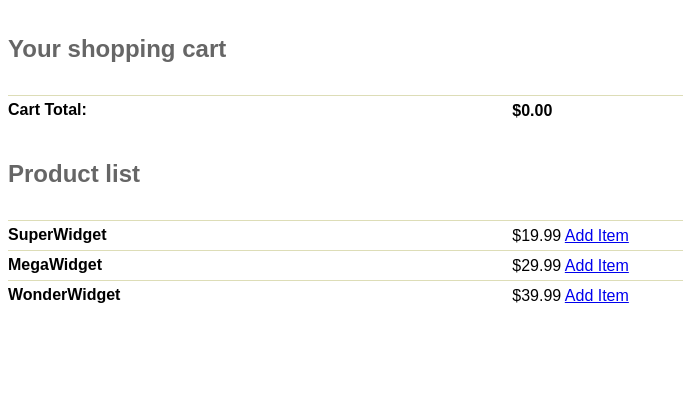
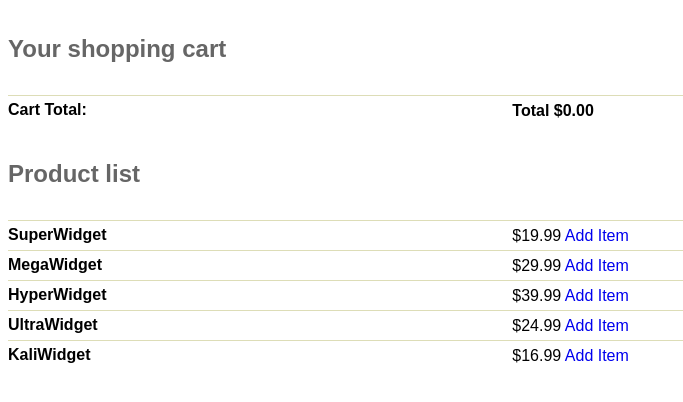
Before and after one commit to mgustran/practicasPHP, a PHP site: page /shopping_cart.php in a window 1280 px wide. Shown: the top 402 px of the page, without its empty margins (0-683 px from the left). Run offline with PHP 8.4, Linux system fonts and the light colour scheme.

Commit message:
terminado ejercicio shoppingCart

```diff
--- a/shoppingCart/common.css
+++ b/shoppingCart/common.css
@@ -1,6 +1,8 @@
 
 /* Page body */
 body { font-family: Arial, Helvetica, sans-serif; }
+
+a { text-decoration: none;}
 
 /* Definition lists */
 dl { width: 100%; margin: 2em 0; padding: 0; clear: both; overflow: auto; }
--- a/shoppingCart/shopping_cart.php
+++ b/shoppingCart/shopping_cart.php
@@ -29,8 +29,9 @@ class Product {
 $products = array(
   1 => new Product( 1, "SuperWidget", 19.99 ),
   2 => new Product( 2, "MegaWidget", 29.99 ),
-  3 => new Product( 3, "WonderWidget", 39.99 )
-);
+  3 => new Product( 3, "HyperWidget", 39.99 ),
+  4 => new Product( 4, "UltraWidget", 24.99 ),
+  5 => new Product( 5, "KaliWidget", 16.99));
 
 if ( !isset( $_SESSION["cart"] ) ) $_SESSION["cart"] = array();
 
@@ -44,8 +45,11 @@ if ( isset( $_GET["action"] ) and $_GET["action"] == "addItem" ) {
 
 function addItem() {
   global $products;
-  if ( isset( $_GET["productId"] ) and $_GET["productId"] >= 1 and $_GET["productId"] <= 3 ) {
+  global $addItemQuantity;
+  if ( isset( $_GET["productId"] ) and $_GET["productId"] >= 1 and $_GET["productId"] <= 5 ) {
     $productId = (int) $_GET["productId"];
+
+    $_SESSION['addItemQuantity'][$productId]++;
 
     if ( !isset( $_SESSION["cart"][$productId] ) ) {
       $_SESSION["cart"][$productId] = $products[$productId];
@@ -61,7 +65,9 @@ function removeItem() {
   if ( isset( $_GET["productId"] ) and $_GET["productId"] >= 1 and $_GET["productId"] <= 3 ) {
     $productId = (int) $_GET["productId"];
 
-    if ( isset( $_SESSION["cart"][$productId] ) ) {
+    $_SESSION['addItemQuantity'][$productId]--;
+
+    if ( isset( $_SESSION["cart"][$productId] ) and $_SESSION['addItemQuantity'][$productId] < 1) {
       unset( $_SESSION["cart"][$productId] );
     }
   }
@@ -89,14 +95,30 @@ function displayCart() {
 <?php
 $totalPrice = 0;
 foreach ( $_SESSION["cart"] as $product ) {
-  $totalPrice += $product->getPrice();
+  $productId = $product->getId();
+  $totalPrice += $product->getPrice()*$_SESSION['addItemQuantity'][$productId];
+  $cantidad = $_SESSION['addItemQuantity'][$productId];
 ?>
       <dt><?php echo $product->getName() ?></dt>
       <dd>$<?php echo number_format( $product->getPrice(), 2 ) ?>
-      <a href="shopping_cart.php?action=removeItem&amp;productId=<?php echo $product->getId() ?>">Remove</a></dd>
+        <a href="shopping_cart.php?action=removeItem&amp;productId=<?php echo $product->getId() ?>">
+          -
+        </a>
+
+        <span class="icons"><?php echo $_SESSION['addItemQuantity'][$productId];?></span>
+
+        <a href="shopping_cart.php?action=addItem&amp;productId=<?php echo $product->getId() ?>">
+          +
+        </a>
+
+        <span class="total">$<?php echo number_format($cantidad * $product->getPrice(), 2)?></span>
+      </dd>
 <?php } ?>
       <dt>Cart Total:</dt>
-      <dd><strong>$<?php echo number_format( $totalPrice, 2 ) ?></strong></dd>
+      <dd>
+        <strong class="totalPrice">Total</strong>
+        <strong class="totalPrice">$<?php echo number_format( $totalPrice, 2 ) ?></strong>
+      </dd>
     </dl>
 
     <h1>Product list</h1>
@@ -113,5 +135,6 @@ foreach ( $_SESSION["cart"] as $product ) {
 }
 ?>
 
+
   </body>
 </html>
```
